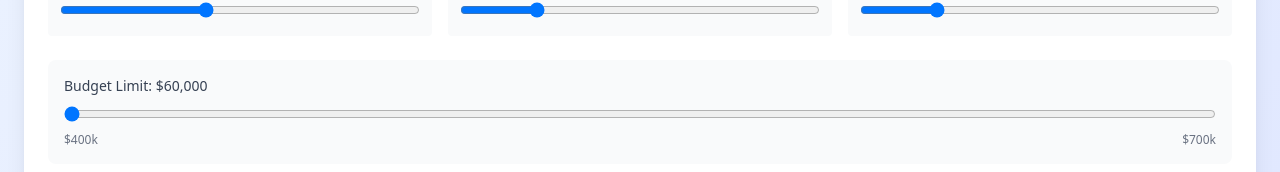
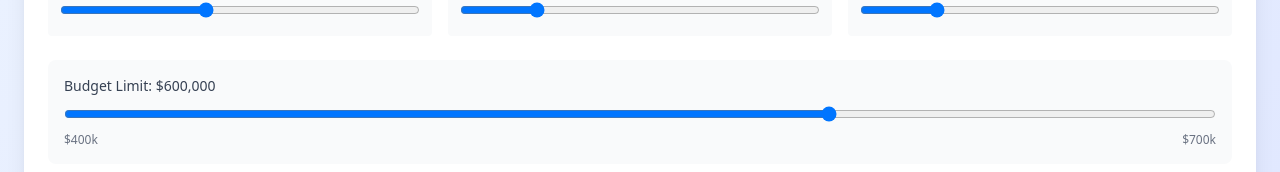
Before and after one commit to gabbibrooks/gabbis-house-rater, a React (Vite) app: page / in a window 1280 px wide. Shown: the part 604-776 px from the top of the page. Built offline with nearby package versions, Linux system fonts and the light colour scheme; no server answers; the database is empty.

Commit message:
chore: default house price

```diff
--- a/src/Dashboard.tsx
+++ b/src/Dashboard.tsx
@@ -23,7 +23,7 @@ const HouseRatingSystem = () => {
   const [uploadError, setUploadError] = useState('')
   const [showAddForm, setShowAddForm] = useState(false)
   const [editingHouse, setEditingHouse] = useState<House | null>(null)
-  const [budgetLimit, setBudgetLimit] = useState(60000)
+  const [budgetLimit, setBudgetLimit] = useState(600000)
 
   const emptyHouse = {
     id: uuidV4(),
```
